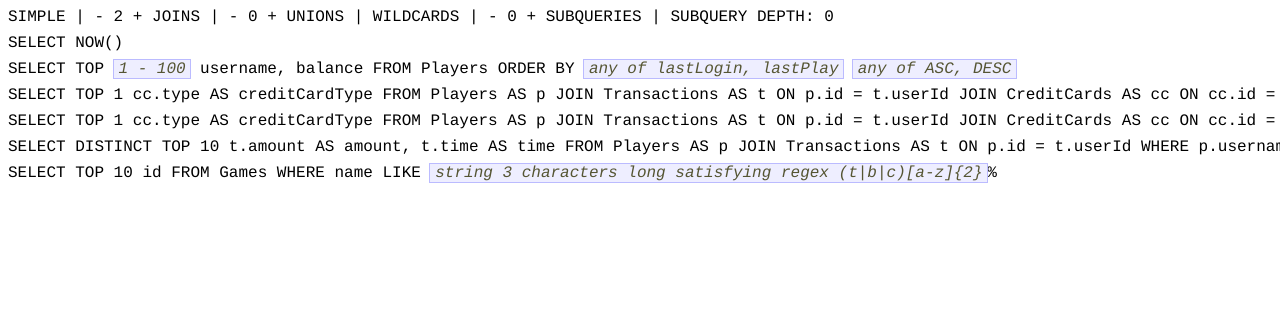
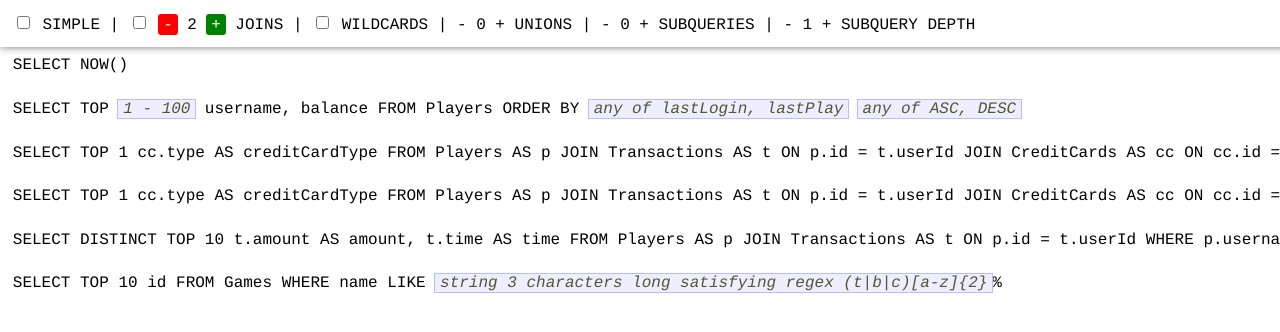
Before and after one commit to spreatty/spreatty.github.io, a plain HTML site: page sqltree/index.html in a window 1280 px wide. Shown: the top 332 px of the page. Drawn offline with Linux system fonts and the light colour scheme.

Commit message:
Update index.html

```diff
--- a/sqltree/index.html
+++ b/sqltree/index.html
@@ -1,4 +1,3 @@
-
 <html>
     <head>
         <title>SELECT | Financial Instruments</title>
@@ -6,27 +5,75 @@
             body {
                 font-family: Courier;
                 white-space: nowrap;
+                margin: 0;
             }
-            span {
+            .row > span {
                 color: #553;
                 background: #eef;
                 font-style: italic;
                 padding: 0 0.3em;
                 outline: #bbf solid 0.05em;
             }
-            div {
-                margin: 0.5em 0;
+            .row, .filters, .placeholder {
+                padding: 0.8em;
+            }
+            .filters {
+                position: fixed;
+                background: #fff;
+                top: 0;
+                width: 100%;
+                box-shadow: #777 0 0 0.5em;
+            }
+            label a {
+                text-decoration: none;
+                border-radius: 0.2em;
+                color: #fff;
+                padding: 0.1em 0.3em;
+            }
+            label a:first-of-type {
+                background: red;
+            }
+            label a:last-of-type {
+                background: green;
             }
         </style>
     </head>
     <body>
-        <div>SIMPLE | - 2 + JOINS | - 0 + UNIONS | WILDCARDS | - 0 + SUBQUERIES | SUBQUERY DEPTH: 0</div>
-        <div>SELECT NOW()</div>
-        <div>SELECT TOP <span>1 - 100</span> username, balance FROM Players ORDER BY <span>any of lastLogin, lastPlay</span> <span>any of ASC, DESC</span></div>
-        <div>SELECT TOP 1 cc.type AS creditCardType FROM Players AS p JOIN Transactions AS t ON p.id = t.userId JOIN CreditCards AS cc ON cc.id = t.creditCardId WHERE p.username = <span>string 5 - 50 characters long of 49 - 130, 132 unicodes</span> ORDER BY t.time DESC</div>
-        <div>SELECT TOP 1 cc.type AS creditCardType FROM Players AS p JOIN Transactions AS t ON p.id = t.userId JOIN CreditCards AS cc ON cc.id = t.creditCardId WHERE p.username LIKE %<span>string 5 - 50 characters long of 49 - 130, 132 unicodes</span>% ORDER BY t.time DESC</div>
-        <div>SELECT DISTINCT TOP 10 t.amount AS amount, t.time AS time FROM Players AS p JOIN Transactions AS t ON p.id = t.userId WHERE p.username = <span>string 5 - 50 characters long of 49 - 130, 132 unicodes</span> AND t.type IN (<span>some of "deposit", "withdraw", "send", "receive"</span>) ORDER BY t.time DESC</div>
-        <div>SELECT TOP 10 id FROM Games WHERE name LIKE <span>string 3 characters long satisfying regex (t|b|c)[a-z]{2}</span>%</div>
+        <div class="filters"><input id="simple" type="checkbox"/> <label for="simple">SIMPLE</label> | <span><input id="joins" type="checkbox"/> <label for="joins"><a href="#">-</a> <span>2</span> <a href="#">+</a> JOINS</label></span> | <input id="wildcards" type="checkbox"/> <label for="wildcards">WILDCARDS</label> | - 0 + UNIONS | - 0 + SUBQUERIES | - 1 + SUBQUERY DEPTH</div>
+        <div class="placeholder">placeholder</div>
+        <div class="row" data-simple>SELECT NOW()</div>
+        <div class="row">SELECT TOP <span>1 - 100</span> username, balance FROM Players ORDER BY <span>any of lastLogin, lastPlay</span> <span>any of ASC, DESC</span></div>
+        <div class="row" data-joins="2">SELECT TOP 1 cc.type AS creditCardType FROM Players AS p JOIN Transactions AS t ON p.id = t.userId JOIN CreditCards AS cc ON cc.id = t.creditCardId WHERE p.username = <span>string 5 - 50 characters long of 49 - 130, 132 unicodes</span> ORDER BY t.time DESC</div>
+        <div class="row" data-joins="2" data-wildcards>SELECT TOP 1 cc.type AS creditCardType FROM Players AS p JOIN Transactions AS t ON p.id = t.userId JOIN CreditCards AS cc ON cc.id = t.creditCardId WHERE p.username LIKE %<span>string 5 - 50 characters long of 49 - 130, 132 unicodes</span>% ORDER BY t.time DESC</div>
+        <div class="row" data-distinct>SELECT DISTINCT TOP 10 t.amount AS amount, t.time AS time FROM Players AS p JOIN Transactions AS t ON p.id = t.userId WHERE p.username = <span>string 5 - 50 characters long of 49 - 130, 132 unicodes</span> AND t.type IN (<span>some of "deposit", "withdraw", "send", "receive"</span>) ORDER BY t.time DESC</div>
+        <div class="row" data-wildcards>SELECT TOP 10 id FROM Games WHERE name LIKE <span>string 3 characters long satisfying regex (t|b|c)[a-z]{2}</span>%</div>
+
+        <script>
+            document.querySelector('#simple').onchange = function() {
+                document.querySelectorAll('.row:not([data-simple])').forEach(e => e.style.display = this.checked ? 'none' : '');
+            };
+            document.querySelector('#wildcards').onchange = function() {
+                document.querySelectorAll('.row:not([data-wildcards])').forEach(e => e.style.display = this.checked ? 'none' : '');
+            };
+            var joins = document.querySelector('#joins');
+            var joinsCount = joins.parentElement.querySelector('span');
+            var [joinsMinus, joinsPlus] = joins.parentElement.querySelectorAll('a');
+            var joinsChange = joins.onchange = () => {
+                document.querySelectorAll('.row[data-joins]').forEach(e => e.style.display = '');
+                document.querySelectorAll('.row:not([data-joins="' + joinsCount.innerHTML + '"])').forEach(e => e.style.display = joins.checked ? 'none' : '');
+            };
+            joinsMinus.onclick = e => {
+                e.preventDefault();
+                joinsCount.innerHTML = (joinsCount.innerHTML - 1) || 1;
+                joinsChange();
+            };
+            joinsPlus.onclick = e => {
+                e.preventDefault();
+                joinsCount.innerHTML = +joinsCount.innerHTML + 1;
+                joinsChange();
+            };
+        </script>
+
         <script>
             var queries = [
                 'SELECT NOW()',
@@ -90,8 +137,5 @@
                 }
             };
         </script>
-        <script>
-
-        </script>
     </body>
 </html>
```
